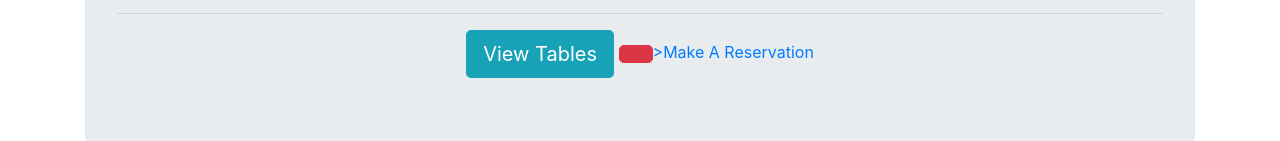
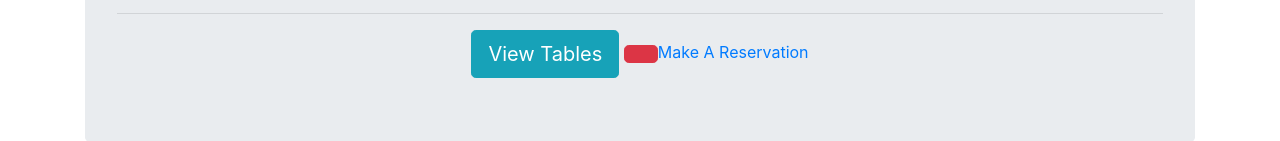
Before and after one commit to sjwarren91/Table-Reservation, a website: page html/index.html in a window 1280 px wide. Shown: the part 206-347 px from the top of the page. Drawn offline with nearby package versions, Linux system fonts and the light colour scheme.

Commit message:
index page fix

```diff
--- a/html/index.html
+++ b/html/index.html
@@ -19,7 +19,7 @@
             <hr>
             <a href="/tables"><button class="btn btn-info btn-lg" id="view_tables"><span class="fa fa-plus"></span>View
                     Tables</button></a>
-            <a href="/reservations"><button class="btn btn-danger btn-lg" id="view_tables"></button>><span
+            <a href="/reservations"><button class="btn btn-danger btn-lg" id="view_tables"></button><span
                     class="fa fa-eye"></span>Make A
                 Reservation</button></a>
         </div>
```
